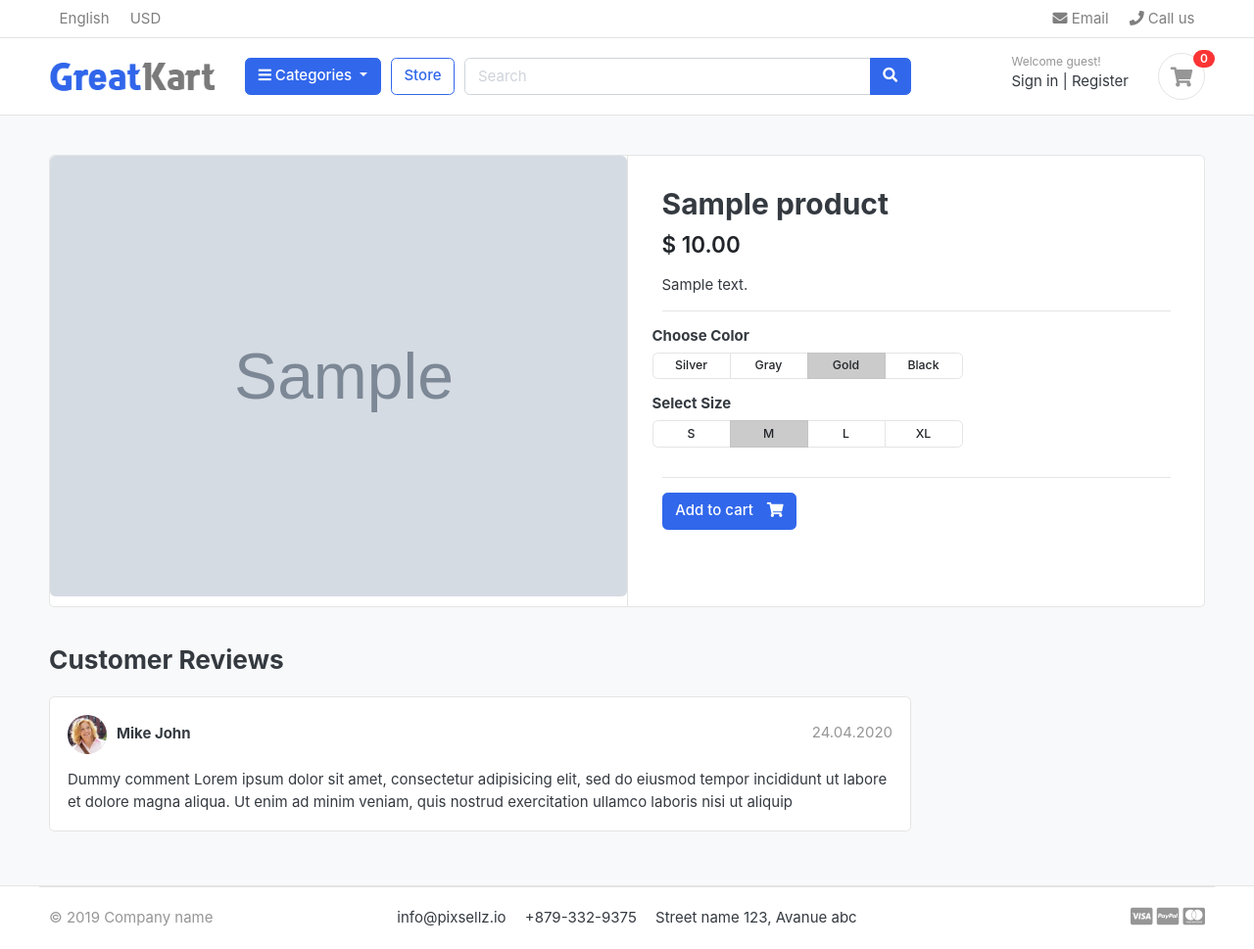
After one commit to rivka-levit/greatkart-store, a Django app: a page that uses store/templates/store/product-detail.html in a window 1280 px wide. The commit adds this page. Shown: the whole page at 98% size. Run offline with Django 4.2, Linux system fonts and the light colour scheme; tables that the repository leaves empty hold one stand-in row (values such as "Sample post"); grey boxes marked "Sample" are stand-in pictures; some libraries are stand-ins or nearby versions; some web fonts are replaced.

Commit message:
create product-detail.html

```diff
--- /dev/null
+++ b/store/templates/store/product-detail.html
@@ -0,0 +1,115 @@
+{% extends 'base.html' %}
+{% load static %}
+
+{% block content %}
+<section class="section-content padding-y bg">
+<div class="container">
+
+<!-- ============================ COMPONENT 1 ================================= -->
+<div class="card">
+	<div class="row no-gutters">
+		<aside class="col-md-6">
+<article class="gallery-wrap">
+	<div class="img-big-wrap">
+	   <a href="#"><img src="{{ product.images.url }}"></a>
+	</div> <!-- img-big-wrap.// -->
+
+</article> <!-- gallery-wrap .end// -->
+		</aside>
+		<main class="col-md-6 border-left">
+<article class="content-body">
+
+<h2 class="title">{{ product.product_name }}</h2>
+
+<div class="mb-3">
+	<var class="price h4">$ {{ product.price|floatformat:'2g' }}</var>
+</div>
+
+<p>{{ product.description }}</p>
+
+
+<hr>
+	<div class="row">
+		<div class="item-option-select">
+			<h6>Choose Color</h6>
+			<div class="btn-group btn-group-sm btn-group-toggle" data-toggle="buttons">
+			  <label class="btn btn-light">
+			    <input type="radio" name="radio_color"> Silver
+			  </label>
+			  <label class="btn btn-light">
+			    <input type="radio" name="radio_color" > Gray
+			  </label>
+			  <label class="btn btn-light active">
+			    <input type="radio" name="radio_color checked"> Gold
+			  </label>
+			  <label class="btn btn-light">
+			    <input type="radio" name="radio_color"> Black
+			  </label>
+			</div>
+		</div>
+	</div> <!-- row.// -->
+	<div class="row">
+		<div class="item-option-select">
+			<h6>Select Size</h6>
+			<div class="btn-group btn-group-sm btn-group-toggle" data-toggle="buttons">
+			  <label class="btn btn-light">
+			    <input type="radio" name="radio_color"> S
+			  </label>
+			  <label class="btn btn-light active">
+			    <input type="radio" name="radio_color" checked> M
+			  </label>
+			  <label class="btn btn-light">
+			    <input type="radio" name="radio_color"> L
+			  </label>
+			  <label class="btn btn-light">
+			    <input type="radio" name="radio_color"> XL
+			  </label>
+			</div>
+		</div>
+	</div> <!-- row.// -->
+	<hr>
+	<a href="./product-detail.html" class="btn  btn-primary"> <span class="text">Add to cart</span> <i class="fas fa-shopping-cart"></i>  </a>
+</article> <!-- product-info-aside .// -->
+		</main> <!-- col.// -->
+	</div> <!-- row.// -->
+</div> <!-- card.// -->
+<!-- ============================ COMPONENT 1 END .// ================================= -->
+
+<br>
+
+<div class="row">
+			<div class="col-md-9">
+
+	<header class="section-heading">
+		<h3>Customer Reviews </h3>
+
+	</header>
+
+	<article class="box mb-3">
+		<div class="icontext w-100">
+			<img src="{% static 'images/avatars/avatar1.jpg' %}" class="img-xs icon rounded-circle">
+			<div class="text">
+				<span class="date text-muted float-md-right">24.04.2020 </span>
+				<h6 class="mb-1">Mike John </h6>
+
+			</div>
+		</div> <!-- icontext.// -->
+		<div class="mt-3">
+			<p>
+				Dummy comment Lorem ipsum dolor sit amet, consectetur adipisicing elit, sed do eiusmod
+				tempor incididunt ut labore et dolore magna aliqua. Ut enim ad minim veniam,
+				quis nostrud exercitation ullamco laboris nisi ut aliquip
+			</p>
+		</div>
+	</article>
+
+
+
+	</div> <!-- col.// -->
+</div> <!-- row.// -->
+
+
+</div> <!-- container .//  -->
+</section>
+<!-- ========================= SECTION CONTENT END// ========================= -->
+{% endblock %}
--- a/store/urls.py
+++ b/store/urls.py
@@ -1,9 +1,11 @@
 from django.urls import path
-from .views import StoreView
+from .views import StoreView, ProductDetailView
 
 app_name = 'store'
 
 urlpatterns = [
     path('', StoreView.as_view(), name='all_products'),
-    path('<slug:category_slug>/', StoreView.as_view(), name='by_category')
+    path('<slug:category_slug>/', StoreView.as_view(), name='by_category'),
+    path('<slug:category_slug>/<slug:product_slug>/',
+         ProductDetailView.as_view(), name='product_detail')
 ]
--- a/store/views.py
+++ b/store/views.py
@@ -1,7 +1,7 @@
-from django.views.generic import ListView
+from django.views.generic import ListView, View
 from .models import Product
 from category.models import Category
-from django.shortcuts import get_object_or_404
+from django.shortcuts import get_object_or_404, render
 
 
 class StoreView(ListView):
@@ -21,3 +21,12 @@ class StoreView(ListView):
         context = super().get_context_data(**kwargs)
         context['products_count'] = self.get_queryset().count()
         return context
+
+
+class ProductDetailView(View):
+    def get(self, request, category_slug, product_slug):
+        product = Product.objects.get(category__slug=category_slug, slug=product_slug)
+        context = {
+            'product': product
+        }
+        return render(request, 'store/product-detail.html', context)
```
Also changed, not shown: store/templates/store/store.html (+4 -4 lines), templates/home.html (+7 -3 lines).
